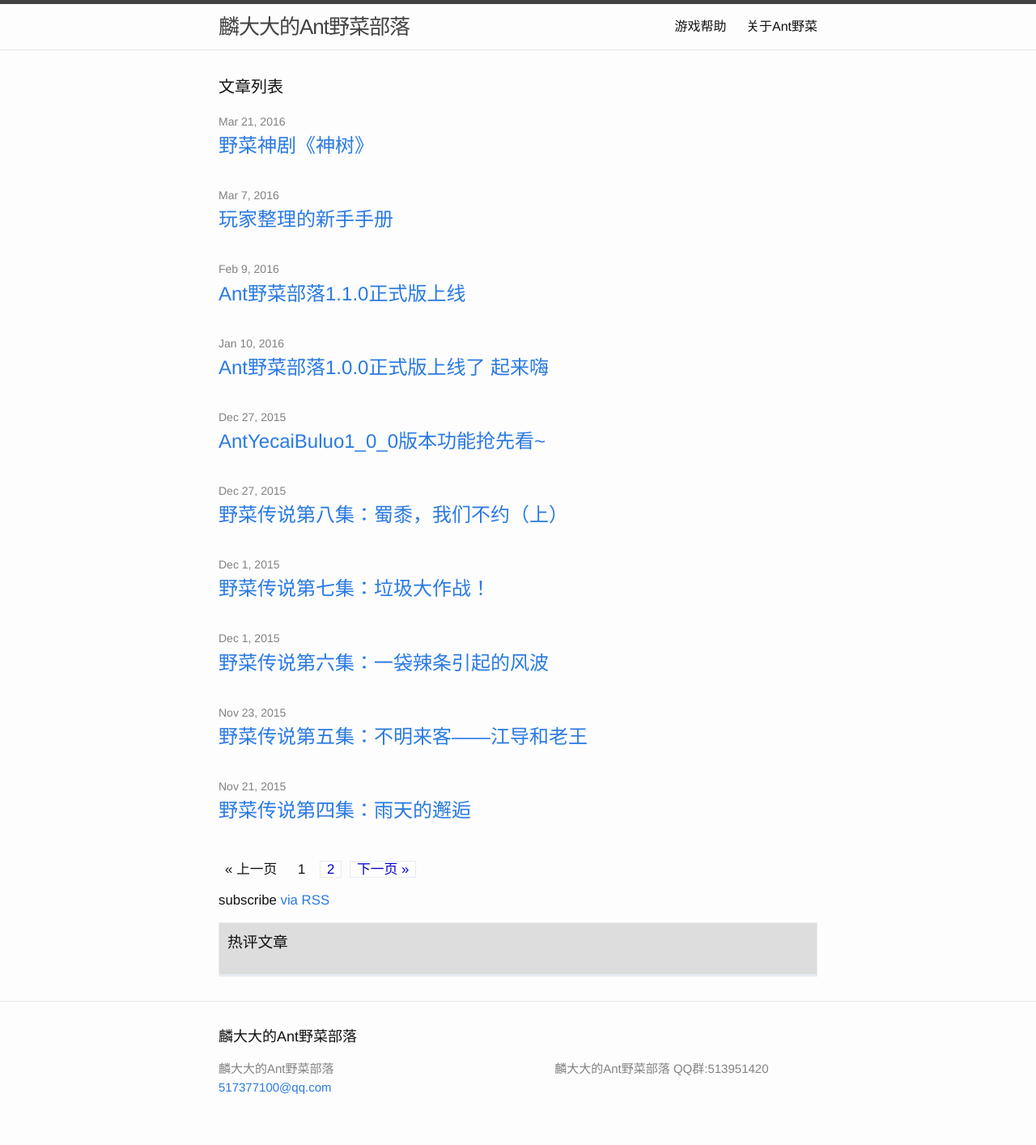
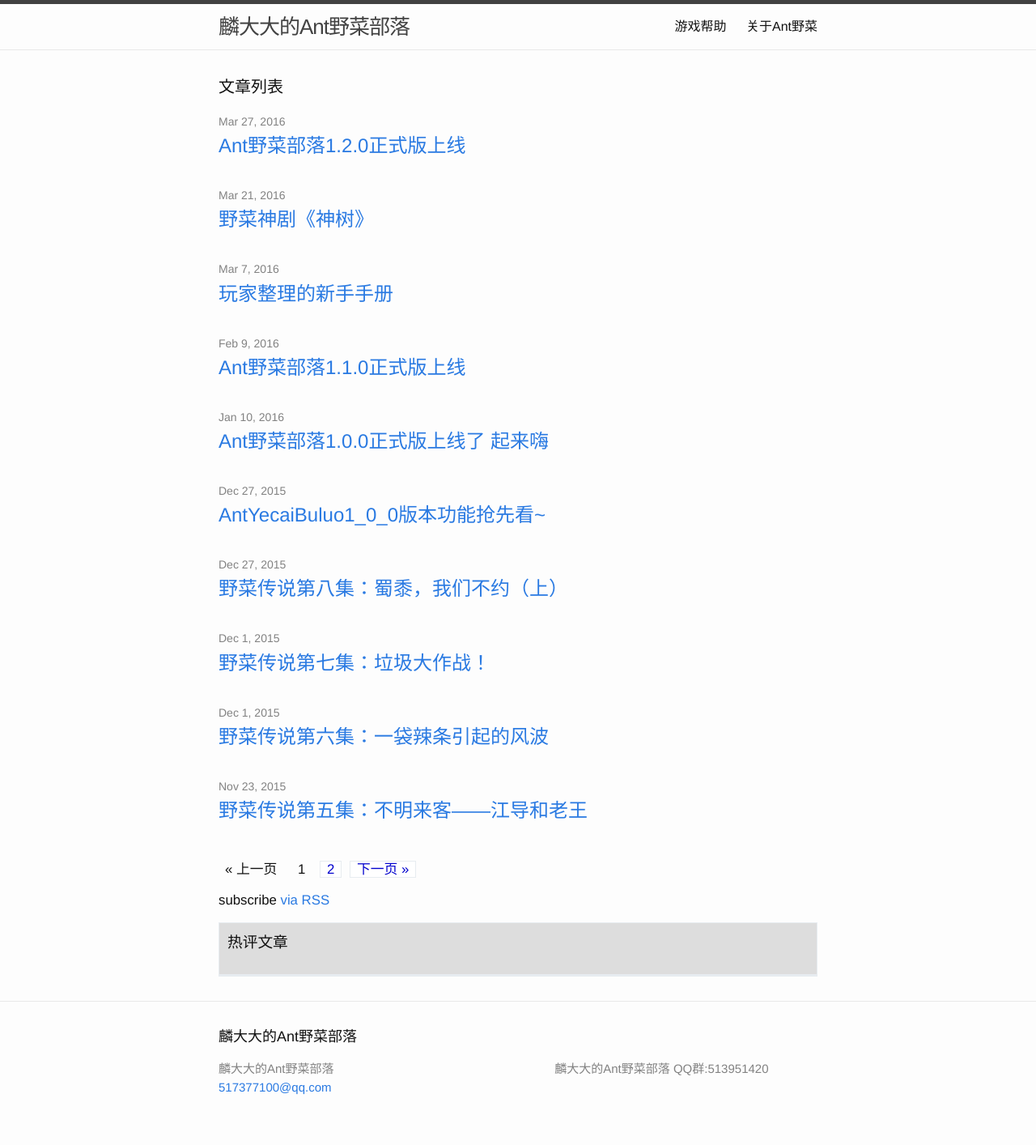
Before and after one commit to HungryAnt/yecai-blog, a Jekyll site: the page built from index.html, in a window 1280 px wide. Shown: the whole page at 81% size. Built offline with Jekyll 4.4.1, drawn with Linux system fonts in a browser that asks for light colours; the list of posts is cut into pages by our own code; comment, search, counter and statistics services are not loaded; some of the changed lines change nothing that is shown.

Commit message:
add new post yecai-release-1-2-0

```diff
--- /dev/null
+++ b/_posts/2016-03-27-yecai-release-1-2-0.markdown
@@ -0,0 +1,82 @@
+---
+layout: post
+title:  "Ant野菜部落1.2.0正式版上线"
+date:   2016-3-27 19:26:05 +0800
+categories: release
+---
+
+**1.2.0版本于3月27日下午发布，希望大家喜欢**
+
+[**游戏下载请参见游戏帮助**](/help/){:target="_blank"}
+
+**新版本做了哪些升级呢，我们来看下**
+
+1. 狩猎场
+
+	三个狩猎场地图，狩猎场每天 9:00-24:00 刷新野怪
+
+	- 挪威的森林
+	- 马戏团
+	- 秀娟家的瓜田
+
+2. 装备升级
+
+	- 新增各种样式载具、帽子、眼镜，随心所欲进行搭配吧
+
+	- 载具加速策略调整（不包含翅膀、底盘）
+
+		实际载具速度将以你的背包中最快的载具速度为准（不包括龙），尽情挑选自己喜欢的载具装备吧
+
+		当你的背包中有5件载具时，你的车速会达到最快
+
+	- 旧版本的Q键快速上下车功能恢复
+
+	- 帽子头盔防御提升
+
+		帽子/头盔的防御值提升，必备出门装
+
+3. 防作弊
+
+	- 单账号禁止多开，多开将强制断线
+
+4. 其他
+
+	- 一些细节升级点，以及BUG修复
+
+**说了这么多，那么来一些狩猎场的游戏截图吧，都有哪些同学上镜了呢**
+
+![野菜1.2.0截图](http://yecai-blog.bj.bcebos.com/images/1_2_0/01.png)
+
+![野菜1.2.0截图](http://yecai-blog.bj.bcebos.com/images/1_2_0/02.png)
+
+![野菜1.2.0截图](http://yecai-blog.bj.bcebos.com/images/1_2_0/03.png)
+
+![野菜1.2.0截图](http://yecai-blog.bj.bcebos.com/images/1_2_0/04.png)
+
+![野菜1.2.0截图](http://yecai-blog.bj.bcebos.com/images/1_2_0/05.png)
+
+![野菜1.2.0截图](http://yecai-blog.bj.bcebos.com/images/1_2_0/06.png)
+
+![野菜1.2.0截图](http://yecai-blog.bj.bcebos.com/images/1_2_0/07.png)
+
+![野菜1.2.0截图](http://yecai-blog.bj.bcebos.com/images/1_2_0/08.png)
+
+![野菜1.2.0截图](http://yecai-blog.bj.bcebos.com/images/1_2_0/09.png)
+
+![野菜1.2.0截图](http://yecai-blog.bj.bcebos.com/images/1_2_0/10.png)
+
+![野菜1.2.0截图](http://yecai-blog.bj.bcebos.com/images/1_2_0/11.png)
+
+![野菜1.2.0截图](http://yecai-blog.bj.bcebos.com/images/1_2_0/12.png)
+
+![野菜1.2.0截图](http://yecai-blog.bj.bcebos.com/images/1_2_0/13.png)
+
+![野菜1.2.0截图](http://yecai-blog.bj.bcebos.com/images/1_2_0/14.png)
+
+![野菜1.2.0截图](http://yecai-blog.bj.bcebos.com/images/1_2_0/15.png)
+
+高颜值新装备
+
+![野菜1.2.0截图](http://yecai-blog.bj.bcebos.com/images/1_2_0/16.png)
+
+新版本你有怎样的感想，有什么建议，敬请在下方给作者留言！
--- a/help.md
+++ b/help.md
@@ -7,11 +7,11 @@ order: 10
 
 ### 游戏下载教程
 
-目前版本为1.1.1
+目前版本为1.2.0
 
 1. 百度网盘下载
 
-	下载地址: [http://pan.baidu.com/s/1o7g6xxo](http://pan.baidu.com/s/1o7g6xxo){:target="_blank"}
+	下载地址: [http://pan.baidu.com/s/1qXEzKvy](http://pan.baidu.com/s/1qXEzKvy){:target="_blank"}
 
 2. QQ群下载，加入Ant野菜Q群
 
```
